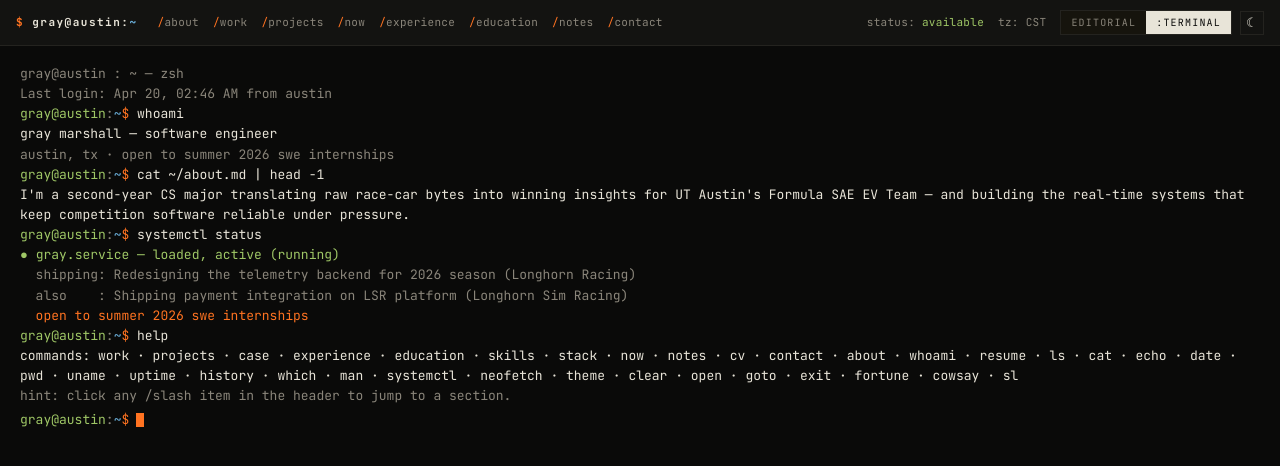
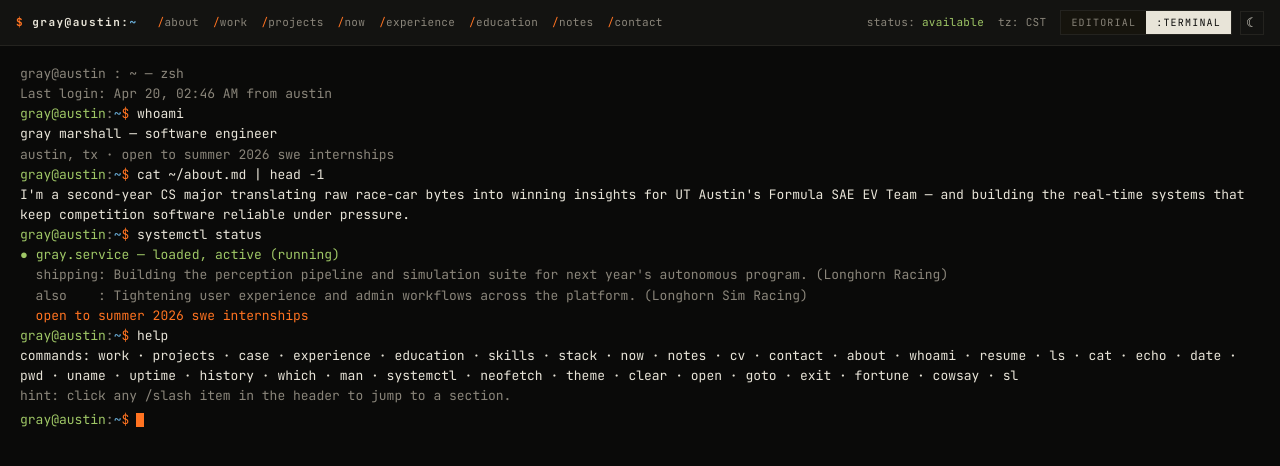
Before and after one commit to GrayM8/portfolio-site, a Next.js app: page /tui in a window 1280 px wide. Shown: the top 466 px of the page. Built offline with nearby package versions, Linux system fonts and the light colour scheme; no server answers.

Commit message:
data: rewrite now-at-the-bench items per org (LHR autonomy, LSR UX, PitLane beta, TrophySim ideation)

```diff
--- a/src/data/portfolio.ts
+++ b/src/data/portfolio.ts
@@ -123,10 +123,22 @@ export const PORTFOLIO: Portfolio = {
     "Across both domains, I optimize for tight feedback loops, clear abstractions, and durable software that ships fast and performs under pressure.",
   ],
   now: [
-    { what: "Redesigning the telemetry backend for 2026 season", where: "Longhorn Racing" },
-    { what: "Shipping payment integration on LSR platform", where: "Longhorn Sim Racing" },
-    { what: "Reading: Designing Data-Intensive Applications", where: "evenings" },
-    { what: "Refactoring dashd frontend for sub-20ms latency", where: "side-of-desk" },
+    {
+      what: "Building the perception pipeline and simulation suite for next year's autonomous program.",
+      where: "Longhorn Racing",
+    },
+    {
+      what: "Tightening user experience and admin workflows across the platform.",
+      where: "Longhorn Sim Racing",
+    },
+    {
+      what: "Developing PitLane Director AC through closed beta.",
+      where: "PitLane Systems",
+    },
+    {
+      what: "Ideating an affiliate-linking sim configuration tool.",
+      where: "Trophy Sim Solutions",
+    },
   ],
   featured: [
     {
```
